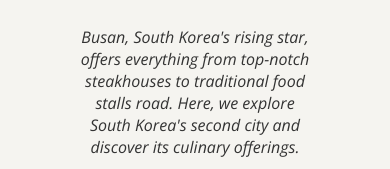
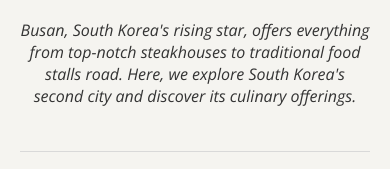
Before and after one commit to dinadevs/full-stack-course, a plain HTML site: page index.html in a window 390 px wide. Shown: the part 371-540 px from the top of the page. Drawn offline with nearby package versions, Linux system fonts and the light colour scheme.

Commit message:
add dividing line n @media

```diff
--- a/index.html
+++ b/index.html
@@ -23,6 +23,7 @@
           steakhouses to traditional food stalls road. Here, we explore South
           Korea's second city and discover its culinary offerings.
         </p>
+        <div class="divider"></div>
       </header>
 
       <main>
@@ -90,6 +91,7 @@
               <li style="color: #E95E10;">Budgets</li>
             </ul>
           </section>
+          <div class="divider"></div>
         </div>
       </main>
     </div>
--- a/style.css
+++ b/style.css
@@ -35,6 +35,13 @@ header p {
   font-style: italic;
   margin-top: 2.4rem;
   margin-bottom: 4.4rem;
+}
+
+.divider {
+  width: 100%;
+  height: 1px;
+  background-color: #D9D9D9;
+  margin: 4.0rem 0;
 }
 
 section {
@@ -92,3 +99,19 @@ footer img {
 footer p + p {
   margin-top: 6.5rem;
 }
+
+@media (max-width: 768px) {
+  body {
+    padding: 2rem;
+    font-size: 1.4;
+  }
+
+  .divider {
+    margin: 2rem 0;
+  }
+
+  .gallery section:first-child img {
+    height: auto;
+    width: 100%;
+  }
+}
```
